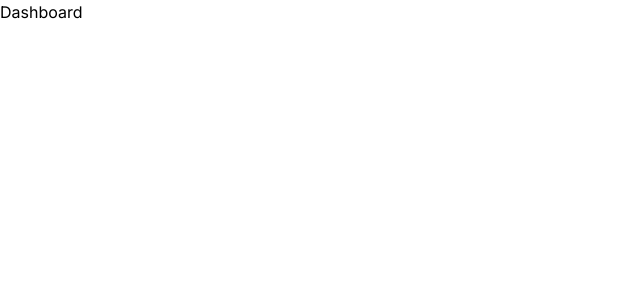
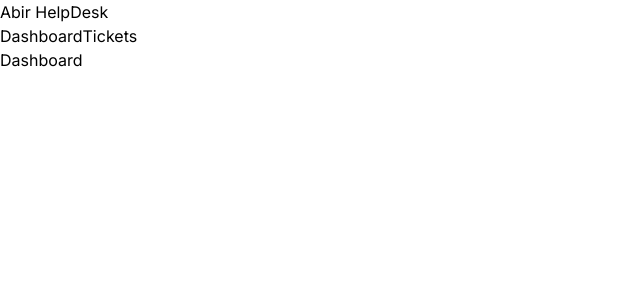
Before and after one commit to Abirsonet563/Next-Js-13, a Next.js app in the folder abir-blog/: page / in a window 1280 px wide. Shown: the top 300 px of the page, without its empty margins (0-640 px from the left). Built offline with nearby package versions, Linux system fonts and the light colour scheme.

Commit message:
Layouts & Links

```diff
--- /dev/null
+++ b/abir-blog/app/components/Navbar.jsx
@@ -0,0 +1,14 @@
+import React from 'react'
+import Link from 'next/link'
+
+export default function Navbar() {
+  return (
+    <div>
+         <nav>
+          <h1>Abir HelpDesk</h1>
+          <Link href="/">Dashboard</Link>
+          <Link href="/tickets">Tickets</Link>
+        </nav>
+    </div>
+  )
+}
--- a/abir-blog/app/layout.jsx
+++ b/abir-blog/app/layout.jsx
@@ -1,5 +1,8 @@
 import './globals.css'
 import { Inter } from 'next/font/google'
+
+//component
+import Navbar from './components/Navbar'
 
 const inter = Inter({ subsets: ['latin'] })
 
@@ -11,7 +14,9 @@
 export default function RootLayout({ children }) {
   return (
     <html lang="en">
-      <body className={inter.className}>{children}</body>
+      <body className={inter.className}>
+       <Navbar/>
+        {children}</body>
     </html>
   )
 }
```
